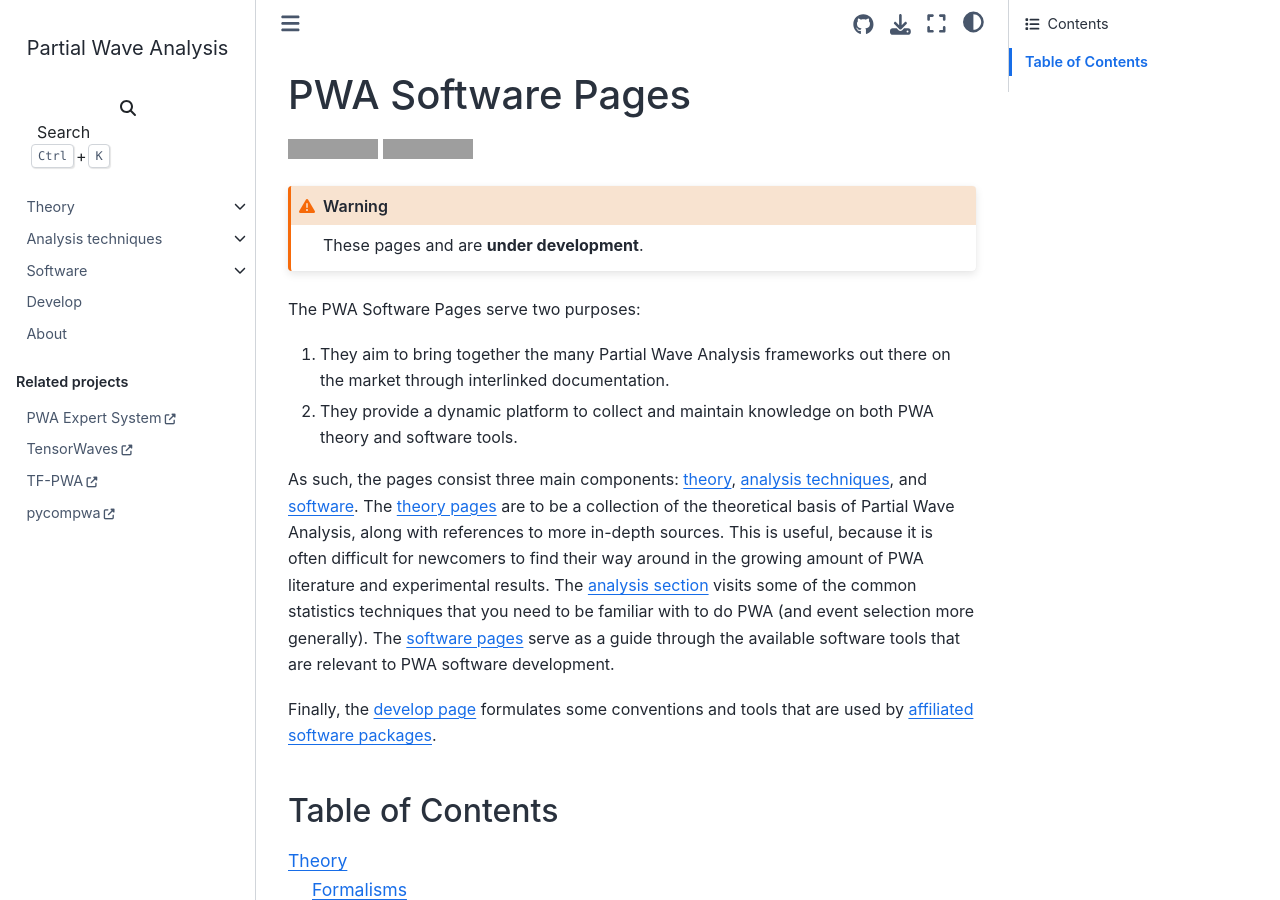
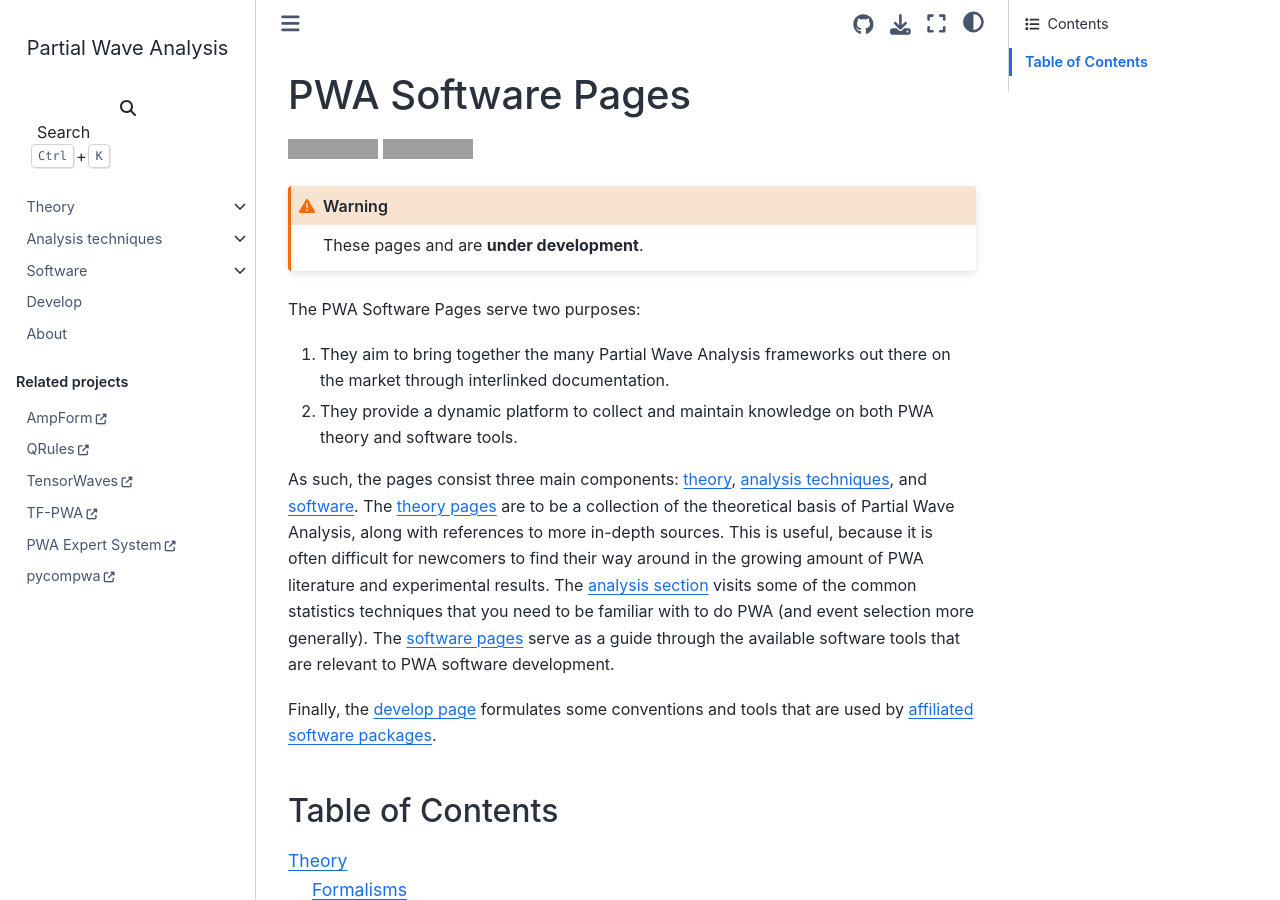
Before and after one commit to ComPWA/PWA-pages, a Sphinx documentation site: the page built from docs/index.md, in a window 1280 px wide and 900 px high. Built offline with Sphinx 7.4.7 and the Sphinx Book theme 1.1.4, drawn with Linux system fonts in a browser that asks for light colours; pages that are not in the unit, such as notebooks, are missing from menus; grey boxes are pictures that could not be loaded.

Commit message:
docs: add links to ampform and qrules (#80)

````diff
--- a/docs/index.md
+++ b/docs/index.md
@@ -57,8 +57,10 @@ API <api/pwa_pages>
 caption: Related projects
 hidden:
 ---
-PWA Expert System <http://expertsystem.rtfd.io>
-TensorWaves <http://tensorwaves.rtfd.io>
-TF-PWA <http://tf-pwa.rtfd.io>
+AmpForm <https://ampform.rtfd.io>
+QRules <https://qrules.rtfd.io>
+TensorWaves <https://tensorwaves.rtfd.io>
+TF-PWA <https://tf-pwa.rtfd.io>
+PWA Expert System <https://expertsystem.rtfd.io>
 pycompwa <https://compwa.github.io>
 ```
--- a/setup.cfg
+++ b/setup.cfg
@@ -9,7 +9,7 @@ long_description_content_type = text/markdown
 project_urls =
     Tracker = https://github.com/ComPWA/PWA-pages/issues
     Changelog = https://github.com/ComPWA/PWA-pages/releases
-    Documentation = http://pwa.rtfd.io
+    Documentation = https://pwa.rtfd.io
     Source = https://github.com/ComPWA/PWA-pages
 license = GPLv3 or later
 keywords =
````
Also changed, not shown: docs/develop.md (+1 -1 lines).
